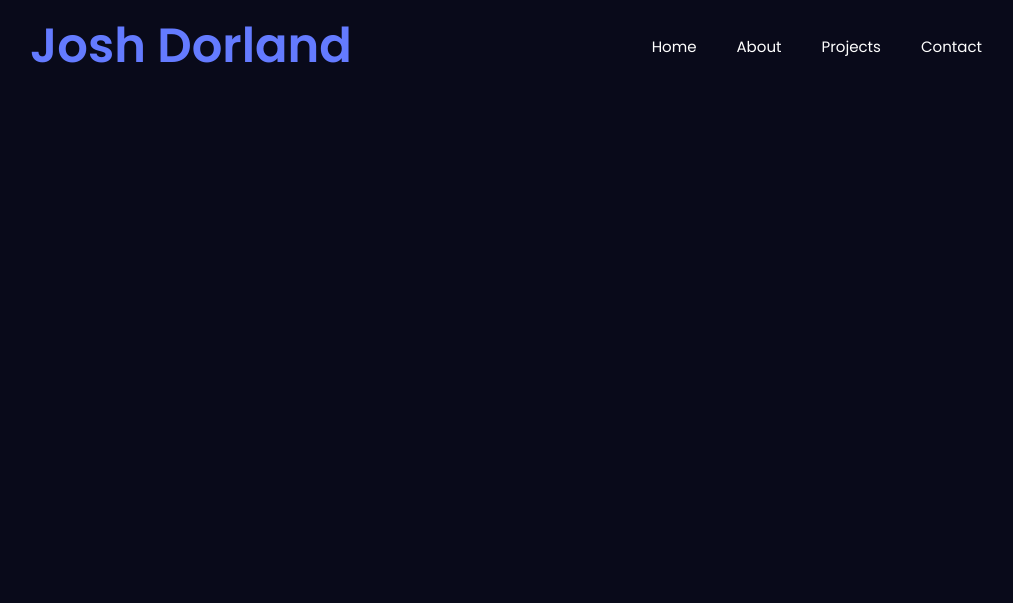
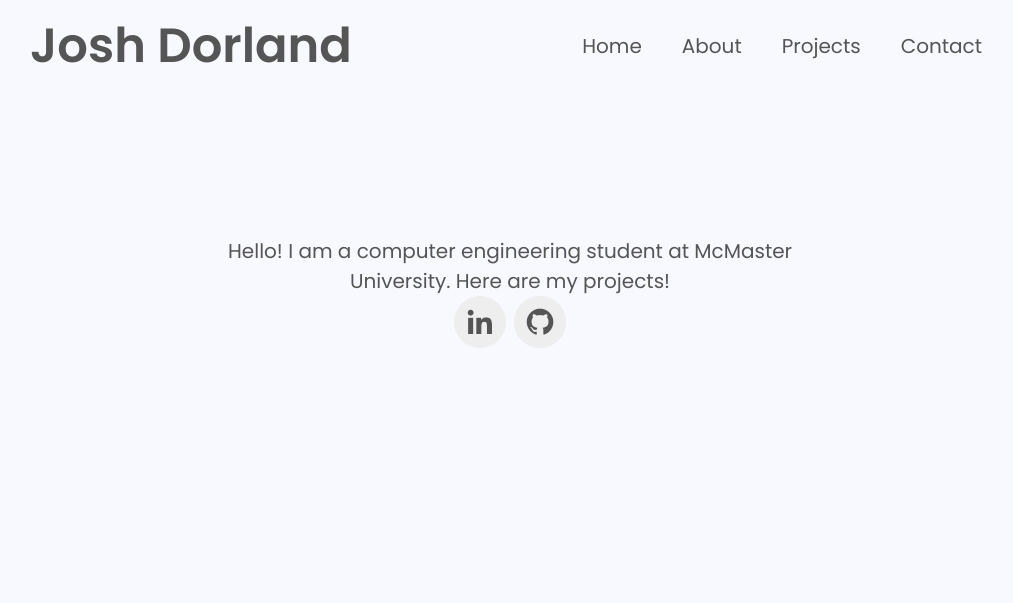
Before and after one commit to JoshDorland/Portfolio, a plain HTML site: page index.html in a window 1280 px wide. Shown: the whole page, without its empty margins (130-1143 px from the left). Drawn offline with nearby package versions, Linux system fonts and the light colour scheme.

Commit message:
update color

```diff
--- a/index.html
+++ b/index.html
@@ -15,7 +15,7 @@
     <header>
         <div class="nav container">
             <!-- Logo -->
-             <a href="#" class="logo">Josh Dorland</a>
+            <h1 class="logo">Josh Dorland</h1>
             <!-- Navbar-->
                 <ul class="navbar">
                     <li><a href="#home" class="nav-link">Home</a></li>
@@ -26,6 +26,19 @@
                 </ul>
         </div>
     </header>
+    <!-- Home -->
+    <section class="home" id="home container">
+        <div class="home-content">
+            <div class="home-text">
+                <p>Hello! I am a computer engineering student at McMaster University. Here are my projects!</p>
+        </div>
+            <!-- Social -->
+            <div class="social">
+                <a href="https://www.linkedin.com/in/joshdorland/"><i class='bx bxl-linkedin'></i></a>
+                <a href="https://github.com/JoshDorland"><i class='bx bxl-github'></i></a>
+            </div>
+        </div>
+    </section>
 
 </body>
 
--- a/style.css
+++ b/style.css
@@ -10,12 +10,12 @@
 }
 /* Variables */
 :root{
-    --main-color: #647bff;
-    --body-color: #090a1a;
-    --container-color: #171b3c;
-    --heading-color: #222321;
-    --box-color: #0d0f26;
-    --bg-color: #fff;
+    --main-color: #7E7E7E;
+    --body-color: #f8f8ff;
+    --container-color: #EEEEEE;
+    --heading-color: #333333;
+    --box-color: #708090;
+    --bg-color: #555555;
 }
 
 body{
@@ -64,7 +64,7 @@ header{
 .logo{
     font-size: 3.0rem;
     font-weight: 600;
-    color: var(--main-color);
+    color: var(--bg-color);
 }
 
 .navbar{
@@ -74,7 +74,7 @@ header{
 }
 
 .nav-link{
-    font-size: 0.94rem;
+    font-size: 1.25rem;
     padding: 4px 8px;
     border-radius: 0.2rem;
     color: var(--bg-color);
@@ -85,3 +85,52 @@ header{
     background: var(--container-color);
     transform: 0.3s all linear;
 }
+
+/* Home */
+.home{
+    min-height: 600px;
+    display: flex;
+    align-items: center;
+    justify-content: center;
+    padding-top: 1rem;
+}
+
+.home-content{
+    position: relative;
+    max-width: 600px;
+    width: 100%;
+    margin: auto;
+    display: flex;
+    flex-direction: column;
+    align-items: center;
+    justify-content: center;
+}
+
+.home-text{
+    font-size: 1.25rem;
+    display: flex;
+    flex-direction: column;
+    align-items: center;
+    justify-content: center;
+    text-align: center;
+}
+
+.social{
+    display: flex;
+    align-items: center;
+    column-gap: 0.5rem;
+}
+
+.social .bx{
+    font-size: 2rem;
+    padding: 10px;
+    border-radius: 50%;
+    color: var(--bg-color);
+    background: var(--container-color);
+}
+
+.social .bx:hover{
+    color: var(--main-color);
+    background: var(--container-color);
+    transition: 0.3 all linear;
+}
```
